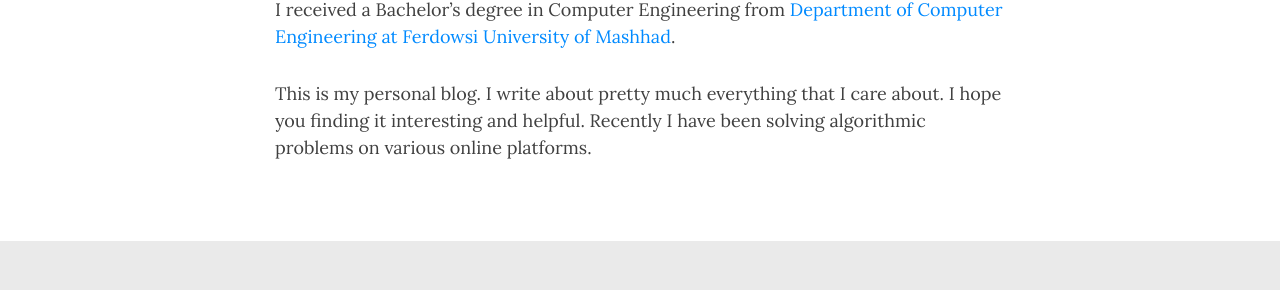
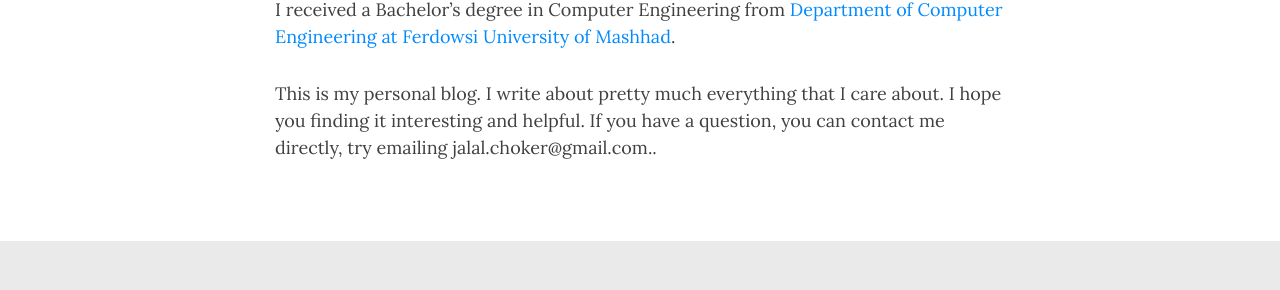
Before and after one commit to jchoker/jchoker.github.io, a Jekyll site: the page built from index.md, in a window 1280 px wide and 1311 px high. Shown: the part 836-1126 px from the top of the window. Built offline with Jekyll 4.4.1, drawn with Linux system fonts in a browser that asks for light colours; nearby versions of some CDN libraries.

Commit message:
Update index.md

```diff
--- a/index.md
+++ b/index.md
@@ -16,4 +16,4 @@ My interests are:
 
 I received a Bachelor's degree in Computer Engineering from [Department of Computer Engineering at Ferdowsi University of Mashhad](http://en.um.ac.ir/content/Department-of-Computer-Engineering).
 
-This is my personal blog. I write about pretty much everything that I care about. I hope you finding it interesting and helpful. Recently I have been solving algorithmic problems on various online platforms.
+This is my personal blog. I write about pretty much everything that I care about. I hope you finding it interesting and helpful. If you have a question, you can contact me directly, try emailing jalal.choker@gmail.com..
```
